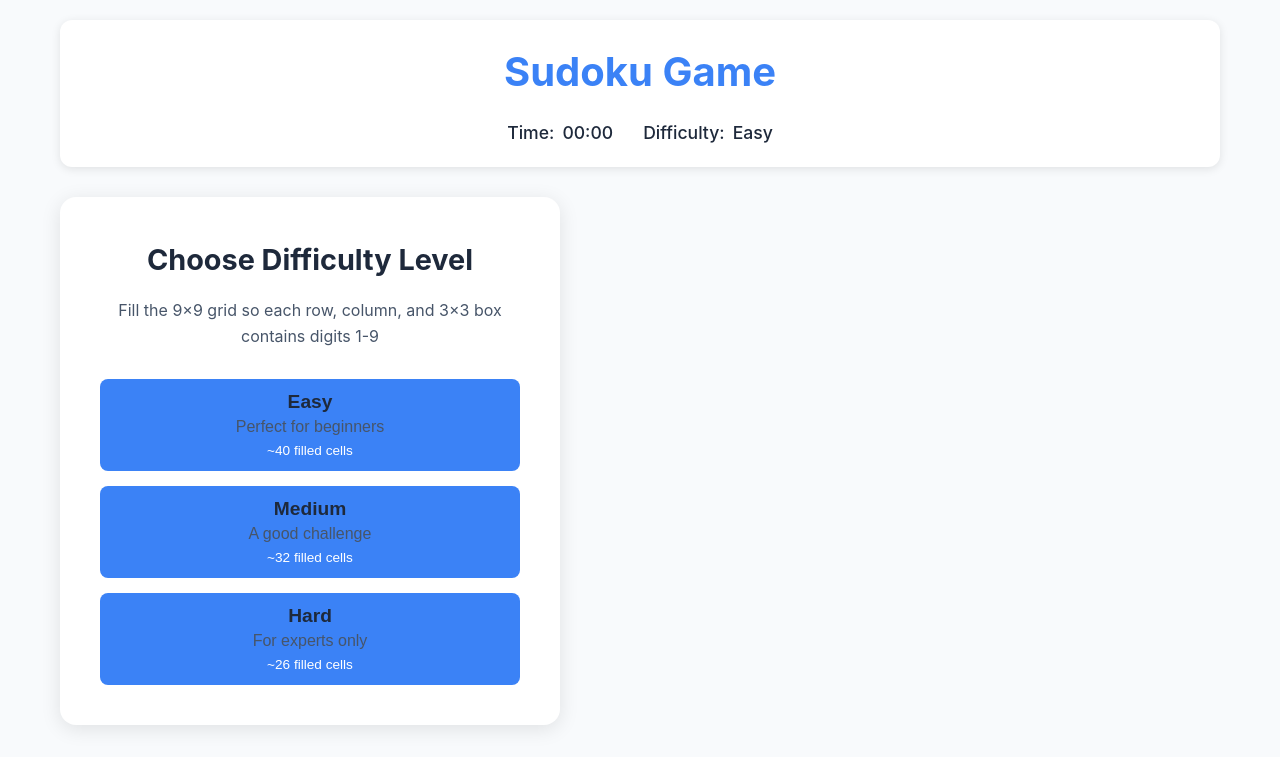
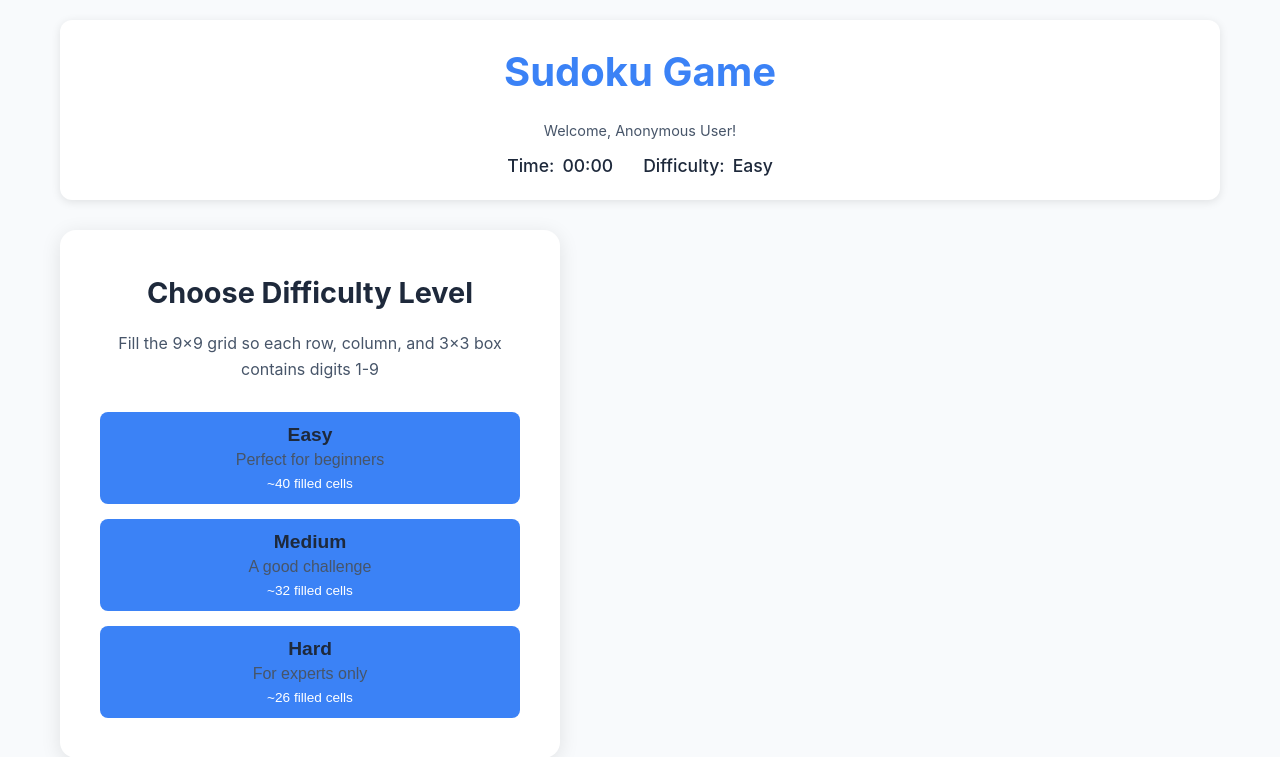
Before and after one commit to ocdtrekkie/perplexity-sudoku, a Flask app: page / in a window 1280 px wide. Shown: the top 757 px of the page. Run offline with Flask 3, Linux system fonts and the light colour scheme; data that the repository does not hold is empty.

Commit message:
Implement Sandstorm user auth

```diff
--- a/app.py
+++ b/app.py
@@ -1,24 +1,96 @@
-from flask import Flask, request, jsonify, render_template, session
+import os
+import json
+import random
+import copy
+from datetime import datetime
+from urllib.parse import unquote
+
+from flask import Flask, request, jsonify, render_template
 from flask_sqlalchemy import SQLAlchemy
 from flask_cors import CORS
-import json
-import random
-import uuid
-from datetime import datetime
-import copy
 
-app = Flask(__name__)
-app.config['SECRET_KEY'] = 'sudoku-game-secret-key-change-in-production'
-app.config['SQLALCHEMY_DATABASE_URI'] = 'sqlite:////var/sudoku/sudoku_games.db'
-app.config['SQLALCHEMY_TRACK_MODIFICATIONS'] = False
+# Sandstorm Configuration
+def create_sandstorm_app():
+    """Create Flask app configured for Sandstorm.io"""
 
+    # In Sandstorm, the writable storage is at /var
+    instance_path = '/var'
+
+    app = Flask(__name__, instance_path=instance_path)
+
+    # Configuration
+    app.config['SECRET_KEY'] = os.environ.get('SECRET_KEY', 'sandstorm-sudoku-secret-key')
+
+    # Database configuration - Sandstorm apps store data in /var
+    db_path = os.path.join(instance_path, 'sudoku_games.db')
+    app.config['SQLALCHEMY_DATABASE_URI'] = f'sqlite:///{db_path}'
+    app.config['SQLALCHEMY_TRACK_MODIFICATIONS'] = False
+
+    # Ensure /var directory exists and is writable
+    try:
+        os.makedirs(instance_path, exist_ok=True)
+        # Test write permissions
+        test_file = os.path.join(instance_path, '.write_test')
+        with open(test_file, 'w') as f:
+            f.write('test')
+        os.remove(test_file)
+        print(f"Database will be stored at: {db_path}")
+    except (OSError, IOError) as e:
+        print(f"Warning: Cannot write to {instance_path}: {e}")
+
+    return app
+
+# Create the app instance
+app = create_sandstorm_app()
+
+# Initialize extensions
 db = SQLAlchemy(app)
 CORS(app)
+
+# Sandstorm User Management
+class SandstormUser:
+    """Helper class for managing Sandstorm user information"""
+
+    @staticmethod
+    def get_user_id(request):
+        """Get the Sandstorm user ID from HTTP headers"""
+        user_id = request.headers.get('X-Sandstorm-User-Id')
+        if not user_id:
+            # For testing outside Sandstorm, use a default user
+            user_id = 'dev-user-' + request.remote_addr.replace('.', '-')
+        return user_id
+
+    @staticmethod
+    def get_preferred_handle(request):
+        """Get the user's preferred handle from HTTP headers"""
+        handle = request.headers.get('X-Sandstorm-Preferred-Handle')
+        if not handle:
+            # Fallback for development/testing
+            handle = request.headers.get('X-Sandstorm-Username', 'Anonymous User')
+            # Decode percent-encoded username if present
+            if handle:
+                try:
+                    handle = unquote(handle)
+                except:
+                    pass
+        return handle or 'Anonymous User'
+
+    @staticmethod
+    def get_permissions(request):
+        """Get user permissions from Sandstorm headers"""
+        permissions = request.headers.get('X-Sandstorm-Permissions', '')
+        return permissions.split(',') if permissions else []
+
+    @staticmethod
+    def has_permission(request, permission):
+        """Check if user has a specific permission"""
+        return permission in SandstormUser.get_permissions(request)
 
 # Database Models
 class SudokuGame(db.Model):
     id = db.Column(db.Integer, primary_key=True)
-    user_session_id = db.Column(db.String(100), nullable=False)
+    sandstorm_user_id = db.Column(db.String(100), nullable=False, index=True)  # Sandstorm User ID
+    user_handle = db.Column(db.String(200))  # Display name for user
     board_state = db.Column(db.Text, nullable=False)  # JSON string
     original_puzzle = db.Column(db.Text, nullable=False)  # JSON string
     difficulty = db.Column(db.String(20), nullable=False)
@@ -27,7 +99,22 @@ class SudokuGame(db.Model):
     created_at = db.Column(db.DateTime, default=datetime.utcnow)
     updated_at = db.Column(db.DateTime, default=datetime.utcnow, onupdate=datetime.utcnow)
 
-# Sudoku Logic Classes
+    def to_dict(self):
+        """Convert game to dictionary for JSON serialization"""
+        return {
+            'id': self.id,
+            'sandstorm_user_id': self.sandstorm_user_id,
+            'user_handle': self.user_handle,
+            'board_state': json.loads(self.board_state),
+            'original_puzzle': json.loads(self.original_puzzle),
+            'difficulty': self.difficulty,
+            'is_complete': self.is_complete,
+            'time_spent': self.time_spent,
+            'created_at': self.created_at.isoformat(),
+            'updated_at': self.updated_at.isoformat()
+        }
+
+# Sudoku Logic Classes (same as before but more compact)
 class SudokuGenerator:
     def __init__(self):
         self.grid = [[0 for _ in range(9)] for _ in range(9)]
@@ -69,14 +156,12 @@ class SudokuGenerator:
         return True
 
     def generate_complete_board(self):
-        # Create a complete valid Sudoku board
         self.grid = [[0 for _ in range(9)] for _ in range(9)]
 
-        # Fill diagonal 3x3 boxes first (they don't affect each other)
+        # Fill diagonal 3x3 boxes first
         for box in range(0, 9, 3):
             self.fill_box(box, box)
 
-        # Fill remaining cells
         self.solve_sudoku(self.grid)
         return copy.deepcopy(self.grid)
 
@@ -88,22 +173,18 @@ class SudokuGenerator:
                 self.grid[row + i][col + j] = numbers[i * 3 + j]
 
     def generate_puzzle(self, difficulty='medium'):
-        # Generate complete board
         complete_board = self.generate_complete_board()
         puzzle = copy.deepcopy(complete_board)
 
-        # Determine how many cells to remove based on difficulty
         cells_to_remove = {
             'easy': 41,     # ~40 filled cells
             'medium': 49,   # ~32 filled cells
             'hard': 55      # ~26 filled cells
         }
 
-        # Create list of all positions
         positions = [(i, j) for i in range(9) for j in range(9)]
         random.shuffle(positions)
 
-        # Remove numbers
         for i in range(cells_to_remove.get(difficulty, 49)):
             if i < len(positions):
                 row, col = positions[i]
@@ -151,16 +232,29 @@ class SudokuValidator:
                     return False
         return SudokuValidator.is_valid_sudoku(board)
 
-# Helper functions
-def get_user_session():
-    if 'user_id' not in session:
-        session['user_id'] = str(uuid.uuid4())
-    return session['user_id']
-
-# Routes
+# Routes with Sandstorm Integration
 @app.route('/')
 def index():
-    return render_template('index.html')
+    """Main page - shows user info for debugging in development"""
+    user_id = SandstormUser.get_user_id(request)
+    user_handle = SandstormUser.get_preferred_handle(request)
+    permissions = SandstormUser.get_permissions(request)
+
+    # Pass user info to template for potential display
+    return render_template('index.html',
+                         user_id=user_id,
+                         user_handle=user_handle,
+                         permissions=permissions)
+
+@app.route('/api/user-info', methods=['GET'])
+def get_user_info():
+    """API endpoint to get current user information"""
+    return jsonify({
+        'success': True,
+        'user_id': SandstormUser.get_user_id(request),
+        'user_handle': SandstormUser.get_preferred_handle(request),
+        'permissions': SandstormUser.get_permissions(request)
+    })
 
 @app.route('/api/new-game', methods=['POST'])
 def new_game():
@@ -168,14 +262,18 @@ def new_game():
         data = request.get_json()
         difficulty = data.get('difficulty', 'medium')
 
+        # Get Sandstorm user information
+        user_id = SandstormUser.get_user_id(request)
+        user_handle = SandstormUser.get_preferred_handle(request)
+
         # Generate new puzzle
         generator = SudokuGenerator()
         puzzle, solution = generator.generate_puzzle(difficulty)
 
-        # Create game record
-        user_session_id = get_user_session()
+        # Create game record with Sandstorm user ID
         game = SudokuGame(
-            user_session_id=user_session_id,
+            sandstorm_user_id=user_id,
+            user_handle=user_handle,
             board_state=json.dumps(puzzle),
             original_puzzle=json.dumps(puzzle),
             difficulty=difficulty
@@ -188,7 +286,8 @@ def new_game():
             'success': True,
             'game_id': game.id,
             'puzzle': puzzle,
-            'difficulty': difficulty
+            'difficulty': difficulty,
+            'user_handle': user_handle
         })
 
     except Exception as e:
@@ -197,24 +296,15 @@ def new_game():
 @app.route('/api/game/<int:game_id>', methods=['GET'])
 def get_game(game_id):
     try:
-        user_session_id = get_user_session()
-        game = SudokuGame.query.filter_by(id=game_id, user_session_id=user_session_id).first()
+        user_id = SandstormUser.get_user_id(request)
+        game = SudokuGame.query.filter_by(id=game_id, sandstorm_user_id=user_id).first()
 
         if not game:
             return jsonify({'success': False, 'error': 'Game not found'}), 404
 
         return jsonify({
             'success': True,
-            'game': {
-                'id': game.id,
-                'board_state': json.loads(game.board_state),
-                'original_puzzle': json.loads(game.original_puzzle),
-                'difficulty': game.difficulty,
-                'is_complete': game.is_complete,
-                'time_spent': game.time_spent,
-                'created_at': game.created_at.isoformat(),
-                'updated_at': game.updated_at.isoformat()
-            }
+            'game': game.to_dict()
         })
 
     except Exception as e:
@@ -224,8 +314,10 @@ def get_game(game_id):
 def save_game(game_id):
     try:
         data = request.get_json()
-        user_session_id = get_user_session()
-        game = SudokuGame.query.filter_by(id=game_id, user_session_id=user_session_id).first()
+        user_id = SandstormUser.get_user_id(request)
+        user_handle = SandstormUser.get_preferred_handle(request)
+
+        game = SudokuGame.query.filter_by(id=game_id, sandstorm_user_id=user_id).first()
 
         if not game:
             return jsonify({'success': False, 'error': 'Game not found'}), 404
@@ -240,7 +332,10 @@ def save_game(game_id):
         if 'is_complete' in data:
             game.is_complete = data['is_complete']
 
+        # Update user handle in case it changed
+        game.user_handle = user_handle
         game.updated_at = datetime.utcnow()
+
         db.session.commit()
 
         return jsonify({'success': True, 'message': 'Game saved successfully'})
@@ -251,8 +346,8 @@ def save_game(game_id):
 @app.route('/api/games', methods=['GET'])
 def get_user_games():
     try:
-        user_session_id = get_user_session()
-        games = SudokuGame.query.filter_by(user_session_id=user_session_id).order_by(SudokuGame.updated_at.desc()).all()
+        user_id = SandstormUser.get_user_id(request)
+        games = SudokuGame.query.filter_by(sandstorm_user_id=user_id).order_by(SudokuGame.updated_at.desc()).all()
 
         games_data = []
         for game in games:
@@ -261,6 +356,7 @@ def get_user_games():
                 'difficulty': game.difficulty,
                 'is_complete': game.is_complete,
                 'time_spent': game.time_spent,
+                'user_handle': game.user_handle,
                 'created_at': game.created_at.isoformat(),
                 'updated_at': game.updated_at.isoformat()
             })
@@ -298,6 +394,7 @@ def validate_board():
         return jsonify({'success': False, 'error': str(e)}), 500
 
 def find_conflicts(board):
+    """Find conflicting cells on the Sudoku board"""
     conflicts = []
 
     # Check rows for conflicts
@@ -336,7 +433,29 @@ def find_conflicts(board):
 
     return conflicts
 
+# Debug route for Sandstorm development
+@app.route('/debug/headers')
+def debug_headers():
+    """Debug endpoint to see all HTTP headers (useful during development)"""
+    headers_dict = dict(request.headers)
+    return jsonify({
+        'headers': headers_dict,
+        'sandstorm_user_id': SandstormUser.get_user_id(request),
+        'preferred_handle': SandstormUser.get_preferred_handle(request),
+        'permissions': SandstormUser.get_permissions(request)
+    })
+
 if __name__ == '__main__':
+    # Create database tables
     with app.app_context():
-        db.create_all()
-    app.run(debug=True)
+        try:
+            db.create_all()
+            print("Database initialized successfully!")
+            print(f"Database location: {app.config['SQLALCHEMY_DATABASE_URI']}")
+        except Exception as e:
+            print(f"Database initialization error: {e}")
+
+    # Run the application
+    print("Starting Sandstorm Sudoku Flask Application...")
+    print("This app is designed to run in Sandstorm.io containers")
+    print("Visit http://127.0.0.1:5000 for development testing")
--- a/static/css/style.css
+++ b/static/css/style.css
@@ -47,6 +47,12 @@ body {
   color: var(--color-primary);
   margin-bottom: 15px;
   font-size: 2.5rem;
+}
+
+.user-info {
+  font-size: 0.9rem;
+  color: var(--color-gray-600);
+  margin-bottom: 10px;
 }
 
 .game-stats {
--- a/static/js/sudoku.js
+++ b/static/js/sudoku.js
@@ -9,15 +9,31 @@ class SudokuFlaskGame {
         this.isComplete = false;
         this.currentGameId = null;
         this.baseURL = ''; // Assuming same origin
+        this.userHandle = 'Player';
 
         this.init();
     }
 
-    init() {
+    async init() {
+        await this.loadUserInfo();
         this.bindEvents();
         this.showDifficultySelection();
         this.loadSavedGames();
     }
+
+    async loadUserInfo() {
+         try {
+            const response = await fetch('/api/user-info');
+            const data = await response.json();
+            if (data.success) {
+                this.userHandle = data.user_handle;
+                    document.getElementById('user-handle').textContent = this.userHandle;
+                    document.getElementById('user-info').style.display = 'block';
+                }
+            } catch (error) {
+                console.log('User info not available:', error);
+            }
+        }
 
     bindEvents() {
         // Difficulty selection
--- a/templates/index.html
+++ b/templates/index.html
@@ -10,6 +10,9 @@
     <div class="container">
         <header class="game-header">
             <h1>Sudoku Game</h1>
+            <div class="user-info" id="user-info" style="display: none;">
+                Welcome, <span id="user-handle">Player</span>!
+            </div>
             <div class="game-stats">
                 <div class="timer">
                     <span>Time: </span>
```
Also changed, not shown: .sandstorm/description.md (added), 2 other files.
